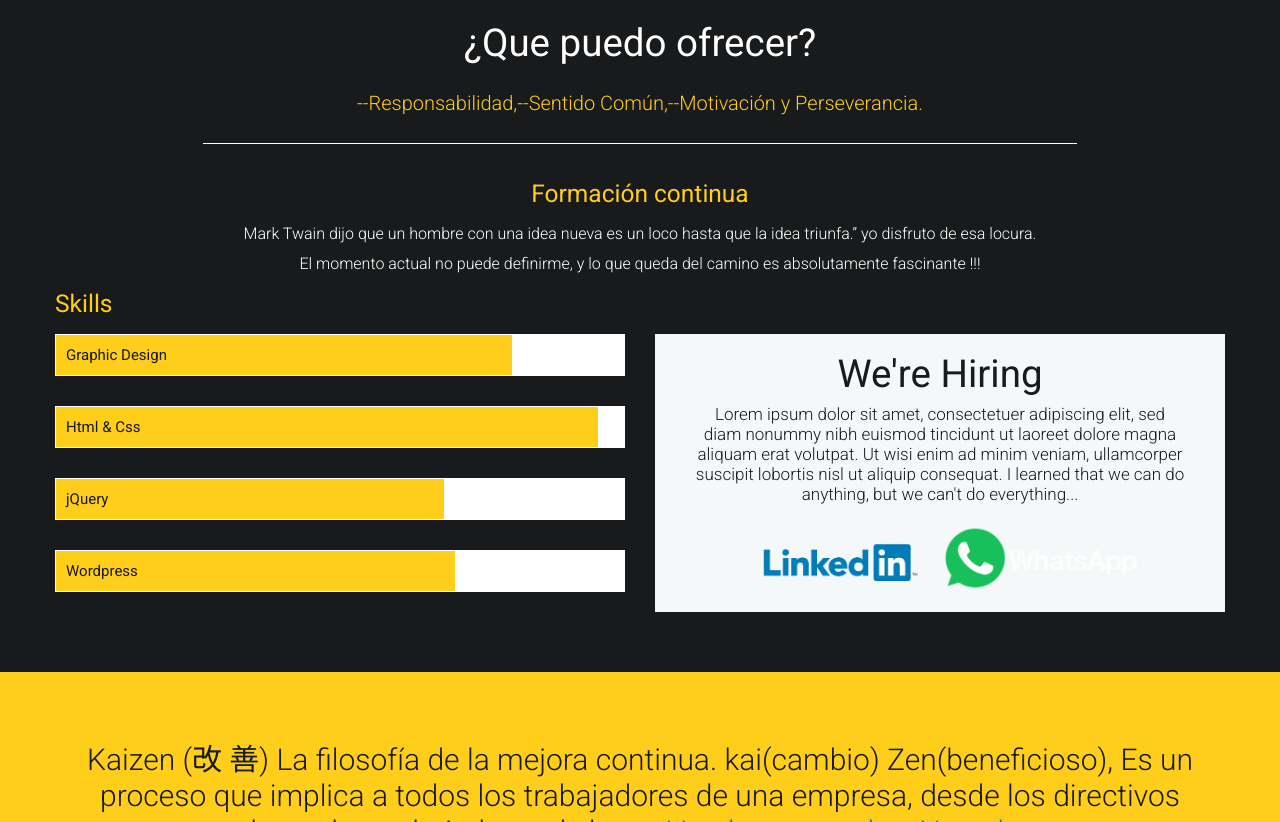
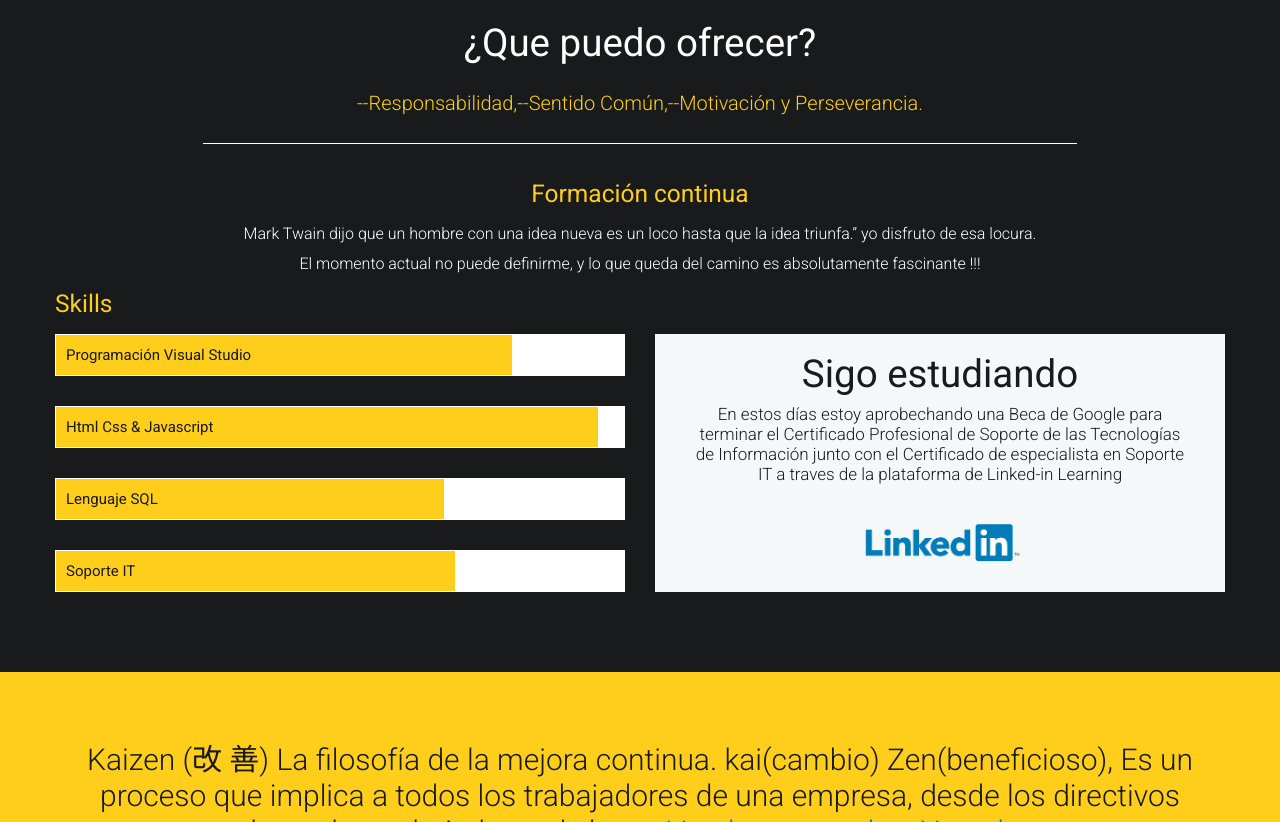
Before and after one commit to Cv-Eduardo/Cv-Eduardo.github.io, a plain HTML site: page index.html in a window 1280 px wide. Shown: the part 2580-3402 px from the top of the page. Drawn offline with Linux system fonts and the light colour scheme; some packages are replaced by stand-ins of ours.

Commit message:
titulos skills

```diff
--- a/index.html
+++ b/index.html
@@ -591,32 +591,30 @@
                         <ul class="skills">
                             <li>
                                 <span class="bar" data-width="80%"></span>
-                                <h3>Graphic Design</h3>
+                                <h3>Programación Visual Studio</h3>
                             </li>
                             <li>
                                 <span class="bar" data-width="95%"></span>
-                                <h3>Html & Css</h3>
+                                <h3>Html Css & Javascript</h3>
                             </li>
                             <li>
                                 <span class="bar" data-width="68%"></span>
-                                <h3>jQuery</h3>
+                                <h3>Lenguaje SQL</h3>
                             </li>
                             <li>
                                 <span class="bar" data-width="70%"></span>
-                                <h3>Wordpress</h3>
+                                <h3>Soporte IT</h3>
                             </li>
                         </ul>
                     </div>
                     <div class="span6">
                         <div class="highlighted-box center">
-                            <h1>We're Hiring</h1>
-                            <p>Lorem ipsum dolor sit amet, consectetuer adipiscing elit, sed diam nonummy nibh euismod tincidunt ut laoreet dolore magna aliquam erat volutpat. Ut wisi enim ad minim veniam, ullamcorper suscipit lobortis nisl ut aliquip consequat. I learned that we can do anything, but we can't do everything...</p>
+                            <h1>Sigo estudiando</h1>
+                            <p>En estos días estoy aprobechando una Beca de Google para terminar el Certificado Profesional de Soporte de las Tecnologías de Información junto con el Certificado de especialista en Soporte IT a traves de la plataforma de  Linked-in Learning</p>
                             <a href="https://www.linkedin.com/in/e-cabrera-blazquez/" target="_blank" class="brand">
                                 <img src="images/linkein.png" width="200" height="200">
                              </a>
-                             <a href="https://wa.me/34696448060/?text=Estoy%20interesado" target="_blank" class="brand">
-                                <img src="images/logow.png" width="200" height="200">
-                             </a>
+
                         </div>
                     </div>
                 </div>
```
